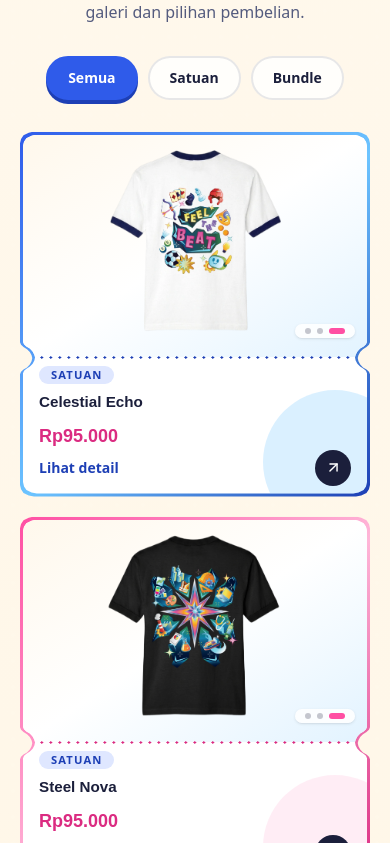
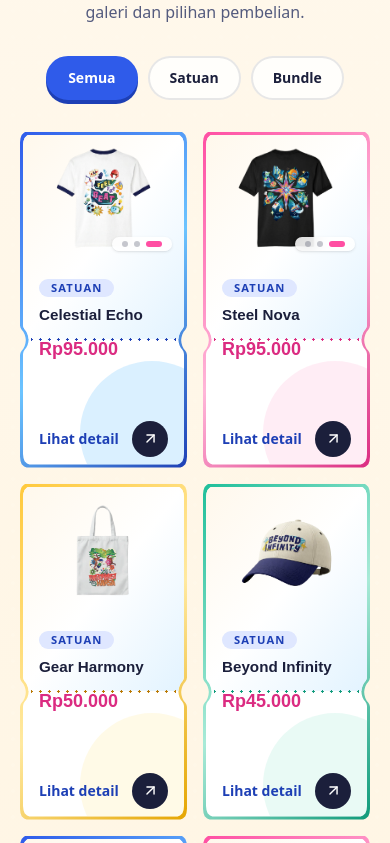
Before and after one commit to Mitschess/kpkxilits27, a React (Vite) app: page /merch in a window 390 px wide. Shown: the part 681-1524 px from the top of the page. Built offline with nearby package versions, Linux system fonts and the light colour scheme.

Commit message:
adjust merch cards for two-column mobile

```diff
--- a/src/pages/MerchPage.tsx
+++ b/src/pages/MerchPage.tsx
@@ -59,7 +59,7 @@ function MerchCard({ item, index, onOpen }: { item: Merch; index: number; onOpen
           aria-hidden="true"
         />
         <span className="relative z-10 block w-full shrink-0 overflow-hidden">
-          <span className="relative block aspect-[16/10] w-full overflow-hidden p-3 sm:aspect-[5/4] sm:p-4">
+          <span className="relative block aspect-[5/4] w-full overflow-hidden p-3 sm:p-4">
             <motion.span
               className="absolute inset-3 block sm:inset-4"
               animate={{ y: [0, -11, 0, 11, 0], rotate: [0, 0.7, 0, -0.7, 0] }}
@@ -178,7 +178,7 @@ export default function MerchPage() {
               animate={{ opacity: 1, y: 0 }}
               exit={{ opacity: 0, y: -4 }}
               transition={{ duration: 0.18, ease: "easeOut" }}
-              className="grid grid-cols-1 justify-items-center gap-5 sm:grid-cols-2 sm:gap-5 md:grid-cols-3 md:gap-7 lg:grid-cols-4 lg:gap-8"
+              className="grid grid-cols-2 justify-items-center gap-4 sm:gap-5 md:grid-cols-3 md:gap-7 lg:grid-cols-4 lg:gap-8"
             >
               {products.map((item, index) => (
                 <MerchCard key={item.id} item={item} index={index} onOpen={() => openDetails(item)} />
```
